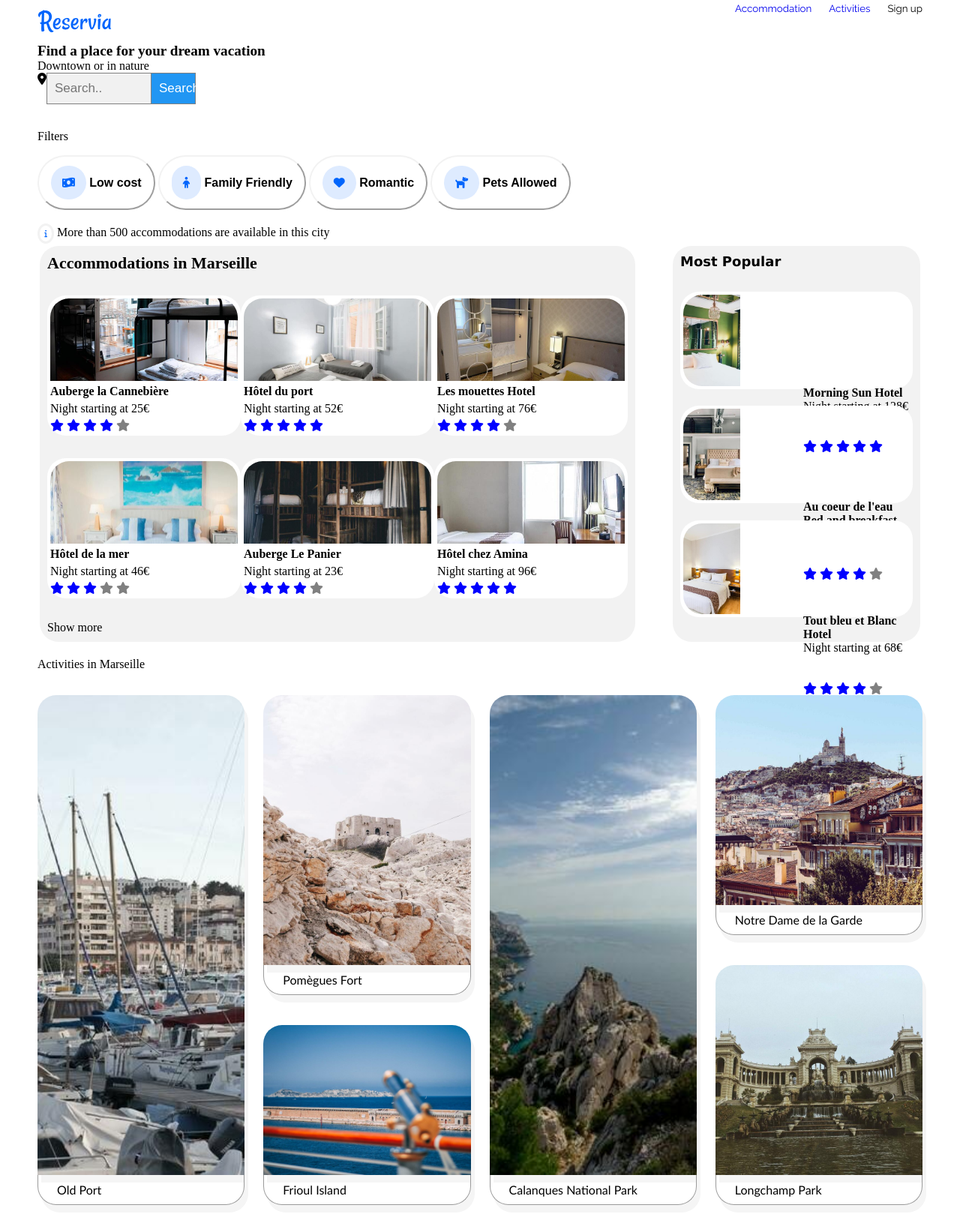
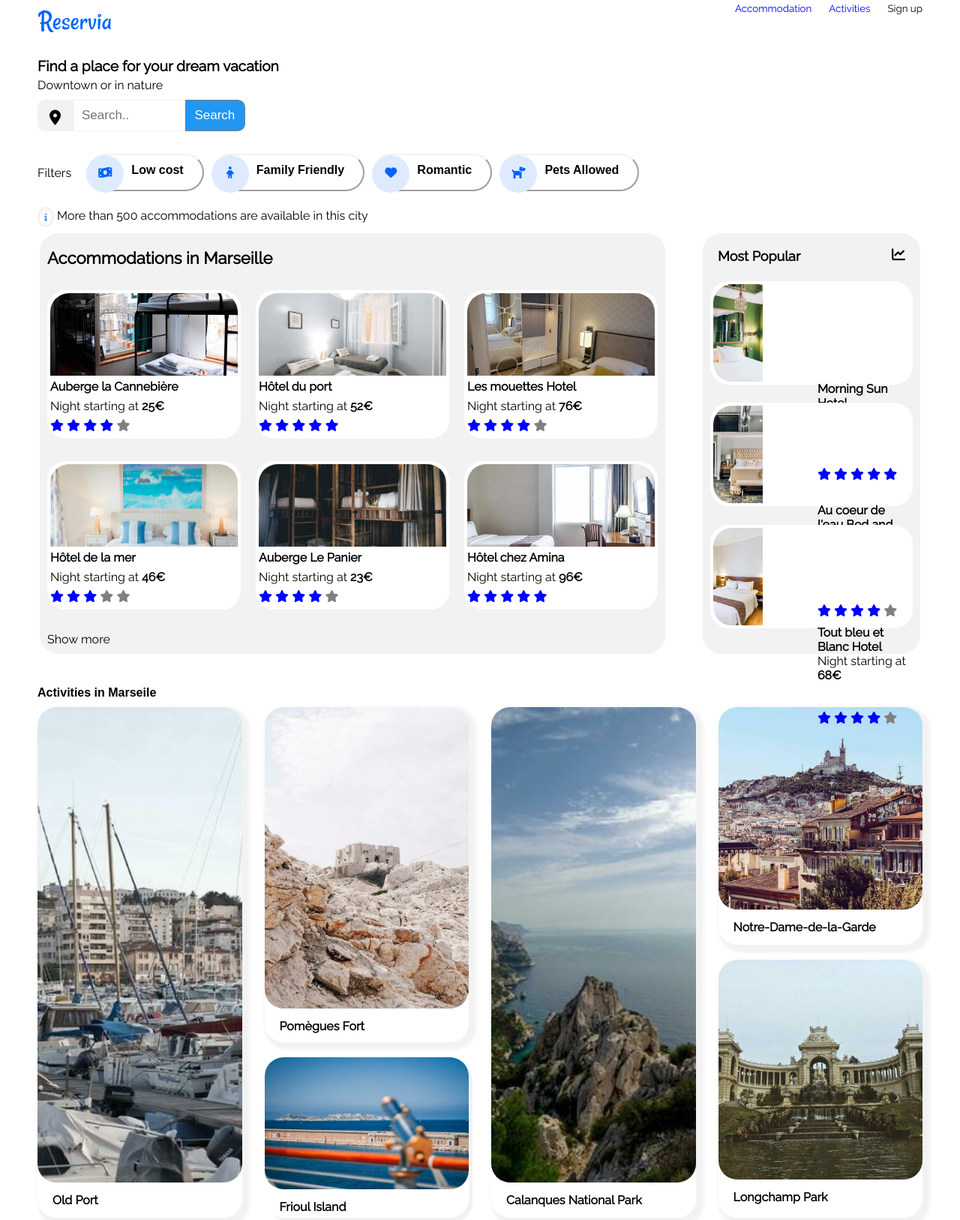
Before and after one commit to andreeache/AndreeaChelaru_2_09302020_A, a plain HTML site: page index.html in a window 1280 px wide. Shown: the part 7-1634 px from the top of the page at 75% size. Drawn offline with Linux system fonts and the light colour scheme.

Commit message:
Desktop styling complete

```diff
--- /dev/null
+++ b/css/buttons.css
@@ -0,0 +1,67 @@
+/* Style the search field */
+form.button input[type=text] {
+    padding: 10px;
+    font-size: 17px;
+    border: 1px solid #f1f1f1;
+    float: left;
+    width: 40%;
+    background: white;
+  }
+
+
+
+  form.button button {
+    float: left;
+    width: 25%;
+    padding: 10px;
+    background: #2196F3;
+    color: white;
+    font-size: 17px;
+    border: 1px solid grey;
+    border-left: none;
+    cursor: pointer;
+    border-top-right-radius: 10px;
+    border-bottom-right-radius: 10px;
+  }
+
+  form.button button:hover {
+    background: #0b7dda;
+  }
+  form.button::after {
+    content: "";
+    clear: both;
+    display: table;
+  }
+
+
+  .search-button{
+    display: flex;
+    justify-content: left;
+    align-items: left;
+    border-radius: 25px;
+    box-sizing: border-box;
+    width: 600px;
+  }
+
+  .marker-point{
+    font-size: 20px;
+    grid-column: 1;
+    box-sizing: border-box;
+    justify-self: right;
+    padding-top: 14px;
+    padding-left: 16px;
+    padding-right: 5px;
+    border-top-left-radius: 10px;
+    border-bottom-left-radius: 10px;
+    background-color: #f2f2f2;
+    height: auto;
+    width: 8%;
+  }
+
+  .button{
+    grid-column: 2;
+    box-sizing: border-box;
+    justify-self: left;
+    border-top-right-radius: 25px;
+    border-bottom-right-radius: 25px;
+  }
--- a/css/style.css
+++ b/css/style.css
@@ -8,6 +8,15 @@ body{
   margin-right: 50px;
   margin-bottom: auto;
   margin-left: 50px;
+  font-family: Raleway;
+}
+
+.nav{
+  margin-bottom: 100px;
+}
+
+.Logo{
+  margin-bottom: 100px;
 }
 
 .navmenu {
@@ -22,6 +31,14 @@ body{
   font-family: "Raleway";
   font-weight: normal;
   font-size: smaller;
+
+
+}
+
+@media all and (max-device-width: 480px) {
+
+
+
 }
 
 a:visited {
@@ -32,18 +49,30 @@ a {
   text-decoration: none;
 }
 
+#first-line{
+  font-weight: bold;
+  font-size: 120%;
+  margin-top: 20px;
+  margin-bottom: 5px;
+}
+
+#second-line{
+  margin-bottom: 10px;
+}
+
+
 .main-section {
   display: grid;
   grid-template-columns: 2fr 1fr;
   padding: 3px;
-  height: 300px;
   column-gap: 50px;
   max-width: inherit;
   max-height: inherit;
   width: inherit;
   height: inherit;
   object-fit: cover;
-
+  margin-bottom: 40px;
+  margin-top: 5px;
 }
 
 .accommodations {
@@ -58,6 +87,7 @@ a {
   height: inherit;
   object-fit: cover;
   row-gap: 30px;
+  column-gap: 20px;
 }
 
 .accommodations-section{
@@ -71,6 +101,8 @@ a {
   width: 250px;
   object-fit: cover;
   row-gap: 5px;
+  padding-left: 4px;
+  padding-bottom: 8px;
 }
 
 
@@ -79,6 +111,7 @@ a {
     grid-column-end: 4;
     font-weight: bold;
     font-size: 22px;;
+    padding-top: 10px;
 }
 
 .accommodations-image{
@@ -96,6 +129,11 @@ a {
   font-weight: bold;
 }
 
+.price-info{
+  padding-top: 2px;
+  padding-bottom: 2px;
+}
+
 
 .most-popular{
   display: grid;
@@ -103,18 +141,30 @@ a {
   background-color: #f2f2f2;
   border-radius: 25px;
   padding: 10px;
-  max-width: inherit;
-  max-height: inherit;
-  width: inherit;
-  height: inherit;
   object-fit: cover;
   column-gap: 10px;
 }
 
 .most-popular-title {
+  display: grid;
+  grid-template-columns: 2;
   font-weight: bold;
   font-size: large;
-  font-family: 'Lucida Sans', 'Lucida Sans Regular', 'Lucida Grande', 'Lucida Sans Unicode', Geneva, Verdana, sans-serif;
+  padding-left: 10px;
+  padding-right: 10px;
+  padding-top: 10px;
+}
+
+.most-popular-text{
+  grid-column: 1;
+
+}
+
+.popular-symbol{
+  grid-column: 2;
+  float: right;
+  box-sizing: border-box;
+  justify-self: right;
 }
 
 .popular-section{
@@ -154,176 +204,7 @@ a {
   top: 33%;
 }
 
-.symbol {
-  float: right;
-}
-
-.activities {
-  display: grid;
-  grid-template-columns: repeat(4, 1fr);
-  grid-template-rows: 50px 280px 80px 80px 200px 80px;
-  grid-column-gap: 25px;
-  object-fit: fill;
-  width: 100%;
-  height: 100%;
-  border-width: none;
-}
-
-.activities-title{
-  grid-column: 1;
-  grid-row: 1;
-}
-
-.first-column {
-  grid-column: 1;
-}
-
-.second-column {
-  grid-column: 2;
-}
-
-.third-column {
-  grid-column: 3;
-}
-
-.fourth-column {
-  grid-column: 4;
-}
-
-.first-row {
-  grid-row: 1;
-}
-
-.third-row {
-  grid-row: 3;
-}
-
-.fourth-row {
-  grid-row: 4;
-}
-
-.sixth-row {
-  grid-row:6;
-}
-
-.bordered-text {
-  box-shadow: 5px 10px whitesmoke;
-  border-radius: 0px 0px 25px 25px;
-  border-style: hidden outset outset inset;
-  border-width: thin;
-  height: 50%;
-  width: 100%;
-  padding: 10px 0px 0px 25px;
-  box-sizing: border-box;
-  font-family: 'Trebuchet MS', 'Lucida Sans Unicode', 'Lucida Grande', 'Lucida Sans', Arial, sans-serif;
-  }
-
-.image-fit-grid {
-  max-width: inherit;
-  max-height: inherit;
-  width: inherit;
-  height: inherit;
-  object-fit: cover;
-  border-radius: 25px 25px 0px 0px;
-  box-sizing: border-box;
-  box-shadow: 5px 10px whitesmoke
-}
-
-.very-short-image-top {
-  grid-row: 2 / span 1;
-}
-
-.short-image-top {
-  grid-row: 2 / span 2;
-}
-
-.very-short-image-bottom {
-  grid-row: 5 / span 1;
-}
-
-.short-image-bottom {
-  grid-row: 4 / span 2;
-}
-
-.long-image {
-  grid-row: 2 / span 4;
-}
-
-
-
-.item {
-  width: 200px;
-  height: 70px;
-flex-basis: 25%;
-border: 2px solid white;
-
-
-}
-
-
-
-/* Style the search field */
-form.button input[type=text] {
-  padding: 10px;
-  font-size: 17px;
-  border: 1px solid grey;
-  float: left;
-  width: 10%;
-  background: #f1f1f1;
-}
-
-form.button button {
-  float: left;
-  width: 5%;
-  padding: 10px;
-  background: #2196F3;
-  color: white;
-  font-size: 17px;
-  border: 1px solid grey;
-  border-left: none; /* Prevent double borders */
-  cursor: pointer;
-}
-
-form.button button:hover {
-  background: #0b7dda;
-}
-form.button::after {
-  content: "";
-  clear: both;
-  display: table;
-}
-
-.footer{
-  display: flex;
-  padding: 30px;
-  flex-wrap: wrap;
-
-
-}
-
-.footer div{
-  width: 200px;
-  height: 30px;
-flex-basis: 33.333333%;
-
-}
-
-.btn {
-  border-radius: 100px;
-  border-color: #f2f2f2;
-  padding: 12px 16px;
-  background-color: white;
-  cursor: pointer;
-  font-size: medium;
-  font-weight: 600;
-  box-shadow: white;
-}
-
-.btn:hover {
-  background-color:cornflowerblue;
-}
-
-
+/* color for star rating */
 .checked {
   color: blue;
 }
@@ -332,17 +213,208 @@ flex-basis: 33.333333%;
   color: grey
 }
 
+.symbol {
+  float: right;
+}
+
+.activities-section{
+  display: grid;
+  grid-template-rows: 5% 95%;
+  border: solid cornflowerblue;
+  background-color: hotpink;
+  grid-column-gap: 25px;
+  object-fit: cover;
+}
+
+
+.activities-title{
+  grid-template-rows: 1;
+  font-weight: bold;
+  font-family: sans-serif;
+}
+
+.activities-module{
+  display: grid;
+  grid-template-columns: 1fr 1fr 1fr 1fr;
+  border-radius: 25px;
+  padding-top: 10px;
+  height: 50%;
+  max-width: 100%;
+  column-gap: 30px;
+}
+
+.activity-name{
+  vertical-align: text-top;
+  color: black;
+  font-weight: bold;
+}
+
+
+.first-column{
+  grid-column: 1;
+  box-shadow: 5px 5px 5px 5px #f2f2f2;
+  border-radius: 25px;
+}
+
+.second-column{
+  grid-column: 2;
+  display: grid;
+  grid-template-rows: 2;
+  row-gap: 20px;
+}
+
+.medium-long-activity-card{
+  display: grid;
+  grid-template-rows: 90% 10%;
+  row-gap: 5px;
+  box-shadow: 5px 5px 5px 5px #f2f2f2;
+  border-radius: 25px;
+}
+
+.short-activity-card{
+  display: grid;
+  grid-template-rows: 82% 15%;
+  box-shadow: 5px 5px #f2f2f2;
+  border-radius: 25px;
+}
+
+
+.third-column{
+grid-column: 3;
+width: 100%;
+box-shadow: 5px 5px 5px 5px #f2f2f2;
+border-radius: 25px;
+}
+
+.fourth-column{
+  grid-column: 4;
+  display: grid;
+  row-gap: 20px;
+  grid-template-rows: 2;
+  width: 100%;
+}
+
+.medium-activity-card{
+  display: grid;
+  grid-template-rows: 85% 15%;
+  box-shadow: 5px 5px 5px 5px #f2f2f2;
+  border-radius: 25px;
+
+}
+
+.activity-name{
+  padding-left: 20px;
+  padding-top: 10px;
+}
+
+
+.image-fit-grid {
+  max-width: inherit;
+  max-height: 100%;
+  width: inherit;
+  height: 100%;
+  object-fit: cover;
+  border-radius: 25px;
+}
+
+.long-picture{
+    height: 93%;
+    width: 100%;
+}
+
+.medium-long-picture{
+  grid-row: 1;
+  width: 100%;
+    height: 100%
+}
+
+.short-activity-picture{
+    grid-row: 1;
+    width: 100%;
+    height: 100%
+}
+
+.medium-picture{
+    width: 100%;
+    height: 100%
+}
+
+
+.footer{
+  display: flex;
+  padding: 30px;
+  flex-wrap: wrap;
+  background: #f1f1f1;
+  margin-left: -50px;
+  margin-right: -50px;
+  padding-left: 80px;
+  margin-top: 40px;
+}
+
+.footer div{
+  width: 200px;
+  height: 30px;
+flex-basis: 33.333333%;
+}
+
+
+
+.myBtnContainer{
+  display: inline-flex;
+  flex-wrap: wrap;
+  justify-content: space-between;
+  margin-bottom: 20px;
+  margin-top: 30px;
+  width: 68%;
+}
+
+#filter-name{
+  padding-right: 10px;
+}
+
+.btn {
+
+  border-color: #f2f2f2;
+  background-color: white;
+  cursor: pointer;
+  font-size: medium;
+  font-weight: bold;
+  display: inline-block;
+  padding: 0 25px;
+  font-size: 16px;
+  line-height: 40px;
+  border-radius: 50px;
+  height: 50px;
+}
+
+.btn:hover {
+  background-color:cornflowerblue;
+}
+
+
+
+
 .btn-icon{
   border-radius: inherit;
   background-color:#DEEBFF;
   padding: 15px;
   align-items: left;
   color: #0065FC;
+  float: left;
+  margin: 0 10px 0 -29px;
+  height: 20px;
+  width: 20px;
+  border-radius: 50%;
 }
 
 
 .footer-bold{
   font-weight: bold;
+}
+
+.footer-regular{
+  padding-bottom: -10px;
+
 }
 
 .info-icon {
@@ -357,13 +429,3 @@ flex-basis: 33.333333%;
   font-size: 10px;
   text-align: center;
 }
-
-#first-line{
-  font-weight: bold;
-  font-size: 120%;
-
-}
-
-.button{
-  border-radius: 25%;
-}
--- a/index.html
+++ b/index.html
@@ -2,11 +2,15 @@
 <html>
 
 <head>
+    <meta charset="utf-8" />
     <link rel="stylesheet" href="css/style.css">
     <link href='https://fonts.googleapis.com/css?family=Raleway' rel='stylesheet'>
     <link rel="stylesheet" href="https://cdnjs.cloudflare.com/ajax/libs/font-awesome/4.7.0/css/font-awesome.min.css">
+    <link rel="stylesheet" href="css/buttons.css">
     <script src='https://kit.fontawesome.com/a076d05399.js'></script>
+    <meta name="viewport" content="width=device-width, initial-scale=1">
 </head>
+
 
 <body>
 
@@ -19,36 +23,33 @@
         <img alt="Logo" src="images/logo/Reservia.svg" width="100" height="50">
     </nav>
 
-    <section>
-        <p1 id="first-line">Find a place for your dream vacation</p1>
-        <br>
-        <p2>Downtown or in nature</p2>
-        <br>
+    <section class="search-section">
+        <div id="first-line">Find a place for your dream vacation</div>
+        <div id="second-line">Downtown or in nature</div>
+        <div class="search-button">
         <span class="fas fa-map-marker-alt marker-point" style="float:left;"></span>
-        <form class="button" action="action_page.php">
+        <form class="button wnw" action="action_page.php">
             <input type="text" placeholder="Search.." name="search">
             <button type="submit"> Search </i></button>
         </form>
+    </div>
     </section>
 
-    <br>
 
     <section class="myBtnContainer">
-        <p>Filters</p>
+        <p id="filter-name">Filters</p>
         <button class="btn active" onclick="filterSelection('low_cost')">
-            <i class='btn-icon fas fa-money-bill-wave' style='font-size:15px'></i> Low cost
+            <i class='btn-icon fas fa-money-bill-wave' ></i> Low cost
         </button>
         <button class="btn" onclick="filterSelection('family-friendly')">
-            <i class="btn-icon fas fa-child" style='font-size:15px'></i> Family Friendly</button>
+            <i class="btn-icon fas fa-child" ></i> Family Friendly</button>
         <button class="btn" onclick="filterSelection('romantic')">
-            <i class="btn-icon fas fa-heart" style='font-size:15px'></i> Romantic</button>
+            <i class="btn-icon fas fa-heart" ></i> Romantic</button>
         <button class="btn" onclick="filterSelection('pets_allowed')">
-            <i class="btn-icon fas fa-dog" style='font-size:15px'></i> Pets Allowed</button>
+            <i class="btn-icon fas fa-dog" ></i> Pets Allowed</button>
     </section>
 
-    <br>
-    <p3> <i class="info-icon fas fa-info"></i> More than 500 accommodations are available in this city</p3>
-
+    <div> <i class="info-icon fas fa-info"></i> More than 500 accommodations are available in this city</p3> </div>
 
     <section class="main-section">
         <div class="accommodations" id="anchor-accomodations">
@@ -63,7 +64,7 @@
                     </picture>
 
                     <div class="accommodations-name">Auberge la Cannebière</div>
-                    <div class="price-info">Night starting at 25€</div>
+                    <div class="price-info">Night starting at <b> 25€</b></div>
                     <div class="rating">
                         <span class="fa fa-star checked"></span>
                         <span class="fa fa-star checked"></span>
@@ -83,7 +84,7 @@
                             src="images/hebergements/4_small/fred-kleber-gTbaxaVLvsg-unsplash.jpg" alt="Hotel du port">
                     </picture>
                     <div class="accommodations-name">Hôtel du port</div>
-                    <div class="price-info">Night starting at 52€</div>
+                    <div class="price-info">Night starting at <b>52€</b></div>
                     <div class="rating">
                         <span class="fa fa-star checked"></span>
                         <span class="fa fa-star checked"></span>
@@ -104,7 +105,7 @@
                             alt="Les mouettes Hotel">
                     </picture>
                     <div class="accommodations-name">Les mouettes Hotel</div>
-                    <div class="price-info">Night starting at 76€</div>
+                    <div class="price-info">Night starting at <b>76€</b></div>
                     <div class="rating">
                         <span class="fa fa-star checked"></span>
                         <span class="fa fa-star checked"></span>
@@ -125,7 +126,7 @@
                             alt="Hotel de la mer">
                     </picture>
                     <div class="accommodations-name">Hôtel de la mer</div>
-                    <div class="price-info">Night starting at 46€</div>
+                    <div class="price-info">Night starting at <b> 46€</b></div>
                     <div class="rating">
                         <span class="fa fa-star checked"></span>
                         <span class="fa fa-star checked"></span>
@@ -146,7 +147,7 @@
                             alt="Auberge Le Panier">
                     </picture>
                     <div class="accommodations-name">Auberge Le Panier</div>
-                    <div class="price-info">Night starting at 23€</div>
+                    <div class="price-info">Night starting at <b>23€</b></div>
                     <div class="rating">
                         <span class="fa fa-star checked"></span>
                         <span class="fa fa-star checked"></span>
@@ -167,7 +168,7 @@
                             alt="Hotel chez Amina">
                     </picture>
                     <div class="accommodations-name">Hôtel chez Amina</div>
-                    <div class="price-info">Night starting at 96€</div>
+                    <div class="price-info">Night starting at<b> 96€</b></div>
                     <div class="rating">
                         <span class="fa fa-star checked"></span>
                         <span class="fa fa-star checked"></span>
@@ -182,7 +183,10 @@
         </div>
 
         <div class="most-popular">
-            <div class="most-popular-title">Most Popular</div>
+            <div class="most-popular-title ">
+                <div class="most-popular-text">Most Popular</div>
+                <i class="popular-symbol fas fa-chart-line"></i>
+            </div>
 
             <a href="">
                 <div class="popular-section">
@@ -195,7 +199,7 @@
                     </picture>
                     <div class="popular-text">
                         <div class="popular-name">Morning Sun Hotel</div>
-                        <div>Night starting at 128€</div>
+                        <div>Night starting at <b>128€</b></div>
                         <div class="popular-rating">
                             <span class="fa fa-star checked"></span>
                             <span class="fa fa-star checked"></span>
@@ -218,7 +222,7 @@
                     </picture>
                     <div class="popular-text">
                         <div class="popular-name">Au coeur de l'eau Bed and breakfast</div>
-                        <div>Night starting at 71€</div>
+                        <div>Night starting at <b>71€</b></div>
                         <div class="popular-rating">
                             <span class="fa fa-star checked"></span>
                             <span class="fa fa-star checked"></span>
@@ -241,7 +245,7 @@
                     </picture>
                     <div class="popular-text">
                         <div class="popular-name">Tout bleu et Blanc Hotel</div>
-                        <div>Night starting at 68€</div>
+                        <div>Night starting at <b>68€</b></div>
                         <div class="popular-rating">
                             <span class="fa fa-star checked"></span>
                             <span class="fa fa-star checked"></span>
@@ -257,55 +261,97 @@
         </div>
     </section>
 
-    <br>
+
+    <section class="acticities-section" id="anchor-activities">
+        <div class="activities-title"> Activities in Marseile</div>
+        <div class="activities-module">
+
+            <div class="first-column">
+                <a href="">
+                <picture class="long-picture image-fit-grid">
+                    <source srcset="images/activites/4_small/reno-laithienne-QUgJhdY5Fyk-unsplash.jpg"
+                        media="min-width: 600px">
+                    <img class="long-picture image-fit-grid"
+                        src="images/activites/4_small/reno-laithienne-QUgJhdY5Fyk-unsplash.jpg" alt="Old port">
+                </picture>
+                <div class="activity-name">Old Port</div>
+            </a>
+            </div>
+
+            <div class="second-column">
+
+                <div class="medium-long-activity-card">
+                    <a href="">
+                    <picture class="medium-long-picture image-fit-grid">
+                        <source srcset="images/activites/4_small/paul-hermann-QFTrLdQIRhI-unsplash.jpg"
+                            media="min-width: 600px">
+                        <img class="image-fit-grid" src="images/activites/4_small/paul-hermann-QFTrLdQIRhI-unsplash.jpg"
+                            alt="Pomègues Fort">
+                    </picture>
+                    <div class="activity-name">Pomègues Fort</div>
+                </a>
+                </div>
+
+                <div class="short-activity-card">
+                    <a href="">
+                    <picture class=" short-activity-picture image-fit-grid">
+                        <source srcset="images/activites/4_small/kevin-hikari-rV_Qd1l-VXg-unsplash.jpg"
+                            media="min-width: 600px">
+                        <img class="image-fit-grid" src="images/activites/4_small/kevin-hikari-rV_Qd1l-VXg-unsplash.jpg"
+                            alt="Frioul Island">
+                    </picture>
+                    <div class="activity-name">Frioul Island</div>
+                </a>
+                </div>
+
+            </div>
+
+            <div class="third-column">
+                <a href="">
+                <picture class="long-picture image-fit-grid">
+                    <source srcset="images/activites/4_small/kilyan-sockalingum-NR8-cBCN3aI-unsplash.jpg"
+                        media="min-width: 600px">
+                    <img class="long-picture image-fit-grid"
+                        src="images/activites/4_small/kilyan-sockalingum-NR8-cBCN3aI-unsplash.jpg"
+                        alt="Calanques National Park">
+                </picture>
+                <div class="activity-name">Calanques National Park</div>
+            </a>
+            </div>
+
+
+            <div class="fourth-column">
+                <div class="medium-activity-card">
+                    <a href="">
+                    <picture class="medium-picture image-fit-grid">
+                        <source srcset="images/activites/4_small/florian-wehde-xW9e8gdotxI-unsplash.jpg"
+                            media="min-width: 600px">
+                        <img class="half-picture image-fit-grid"
+                            src="images/activites/4_small/florian-wehde-xW9e8gdotxI-unsplash.jpg"
+                            alt="Notre-Dame-de-la-Garde">
+                    </picture>
+                    <div class="activity-name">Notre-Dame-de-la-Garde</div>
+                </a>
+                </div>
 
 
 
-    <section class="activities" id="anchor-activities">
-        <div class="activities-title">Activities in Marseille</div>
+                <div class="medium-activity-card">
+                    <a href="">
+                    <picture class="medium-picture image-fit-grid">
+                        <source srcset="images/activites/4_small/lena-paulin-wH2-EJoDcV0-unsplash.jpg"
+                            media="min-width: 600px">
+                        <img class="half-picture image-fit-grid"
+                            src="images/activites/4_small/lena-paulin-wH2-EJoDcV0-unsplash.jpg" alt="Longchamp Park">
+                    </picture>
+                    <div class="activity-name">Longchamp Park</div>
+                </a>
+                </div>
+            </div>
 
-        <picture class="long-image first-column image-fit-grid">
-            <!-- <source srcset="images/activites/1_xlarge/reno-laithienne-QUgJhdY5Fyk-unsplash.jpg">
-                <source srcset="images/activites/2_large/reno-laithienne-QUgJhdY5Fyk-unsplash.jpg">
-                <source srcset="images/activites/3_medium/reno-laithienne-QUgJhdY5Fyk-unsplash.jpg"> -->
-            <source srcset="images/activites/4_small/reno-laithienne-QUgJhdY5Fyk-unsplash.jpg"
-                media="(min-width: 600px)">
-            <img class="first-column long-image image-fit-grid"
-                src="images/activites/3_medium/reno-laithienne-QUgJhdY5Fyk-unsplash.jpg" alt="Old port">
-        </picture>
-        <div class="sixth-row first-column bordered-text">Old Port</div>
-
-        <picture class="short-image-top second-column image-fit-grid">
-            <img class="short-image-top second-column image-fit-grid"
-                src="images/activites/3_medium/paul-hermann-QFTrLdQIRhI-unsplash.jpg" alt="Pomegues fort">
-        </picture>
-        <div class="fourth-row second-column bordered-text">Pomègues Fort</div>
-
-        <picture class="very-short-image-bottom second-column image-fit-grid">
-            <img class="very-short-image-bottom second-column image-fit-grid"
-                src="images/activites/3_medium/kevin-hikari-rV_Qd1l-VXg-unsplash.jpg" alt="Frioul Island">
-        </picture>
-        <div class="sixth-row second-column bordered-text">Frioul Island</div>
-
-        <picture class="third-column long-image image-fit-grid">
-            <source srcset="images/activites/4_small/kilyan-sockalingum-NR8-cBCN3aI-unsplash.jpg"
-                media="(min-width: 600px)">
-            <img class="third-column long-image image-fit-grid"
-                src="images/activites/3_medium/kilyan-sockalingum-NR8-cBCN3aI-unsplash.jpg">
-        </picture>
-        <div class="sixth-row third-column bordered-text">Calanques National Park</div>
-
-
-        <img class="very-short-image-top fourth-column image-fit-grid"
-            src="images/activites/3_medium/florian-wehde-xW9e8gdotxI-unsplash.jpg">
-        <div class="third-row fourth-column bordered-text">Notre Dame de la Garde</div>
-
-        <img class="short-image-bottom fourth-column image-fit-grid"
-            src="images/activites/3_medium/lena-paulin-wH2-EJoDcV0-unsplash.jpg">
-        <div class="sixth-row fourth-column bordered-text">Longchamp Park</div>
+        </div>
     </section>
 
-    <br>
 
     <footer>
 
```
